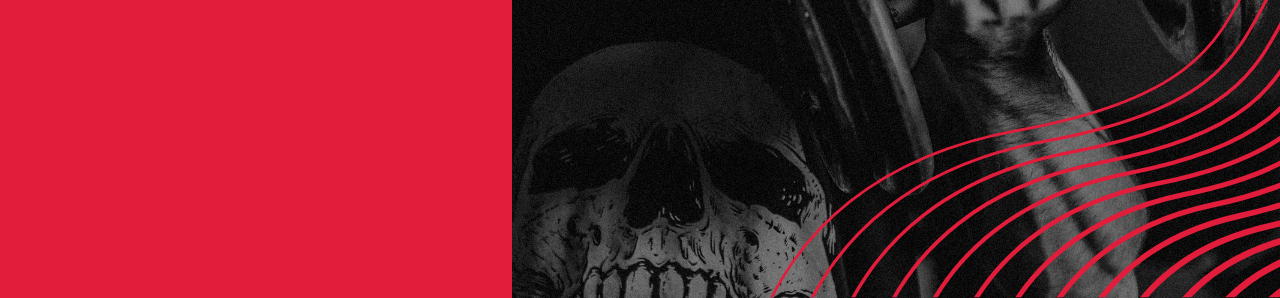
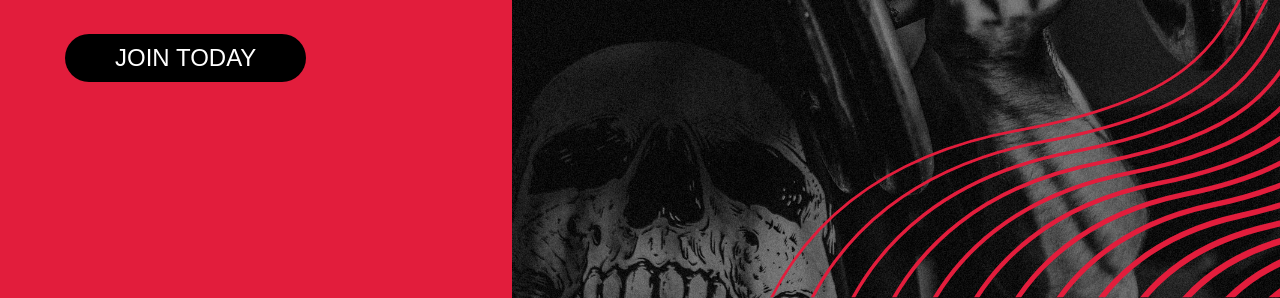
Before and after one commit to codewithmaik/paradox-gym, a plain HTML site: page index.html in a window 1280 px wide. Shown: the part 502-800 px from the top of the page. Drawn offline with Linux system fonts and the light colour scheme.

Commit message:
Add button and style

```diff
--- a/assets/css/style.css
+++ b/assets/css/style.css
@@ -57,3 +57,22 @@ body {
     margin-top: 20px;
     font-size: 120px;
 }
+
+.join-today {
+    display: inline-block;
+    margin-top: 50px;
+    margin-left: 50px;
+    background-color: black;
+    border-radius: 1000px;
+    padding: 10px 50px;
+
+    color: white;
+    font-family: 'Monsterrat', sans-serif;
+    font-size: 24px;
+    text-transform: uppercase;
+    text-decoration: none;
+}
+
+.join-today:hover {
+    background-color: rgb(100, 100, 100);
+}
--- a/index.html
+++ b/index.html
@@ -20,6 +20,7 @@
                   <strong>lifetime membership</strong><br>
                    for only <br>
                    <strong class="main-offer-price">199€</strong></h1>
+            <a href="#" class="join-today">Join today</a>
         </main>
     </div>
 
```
